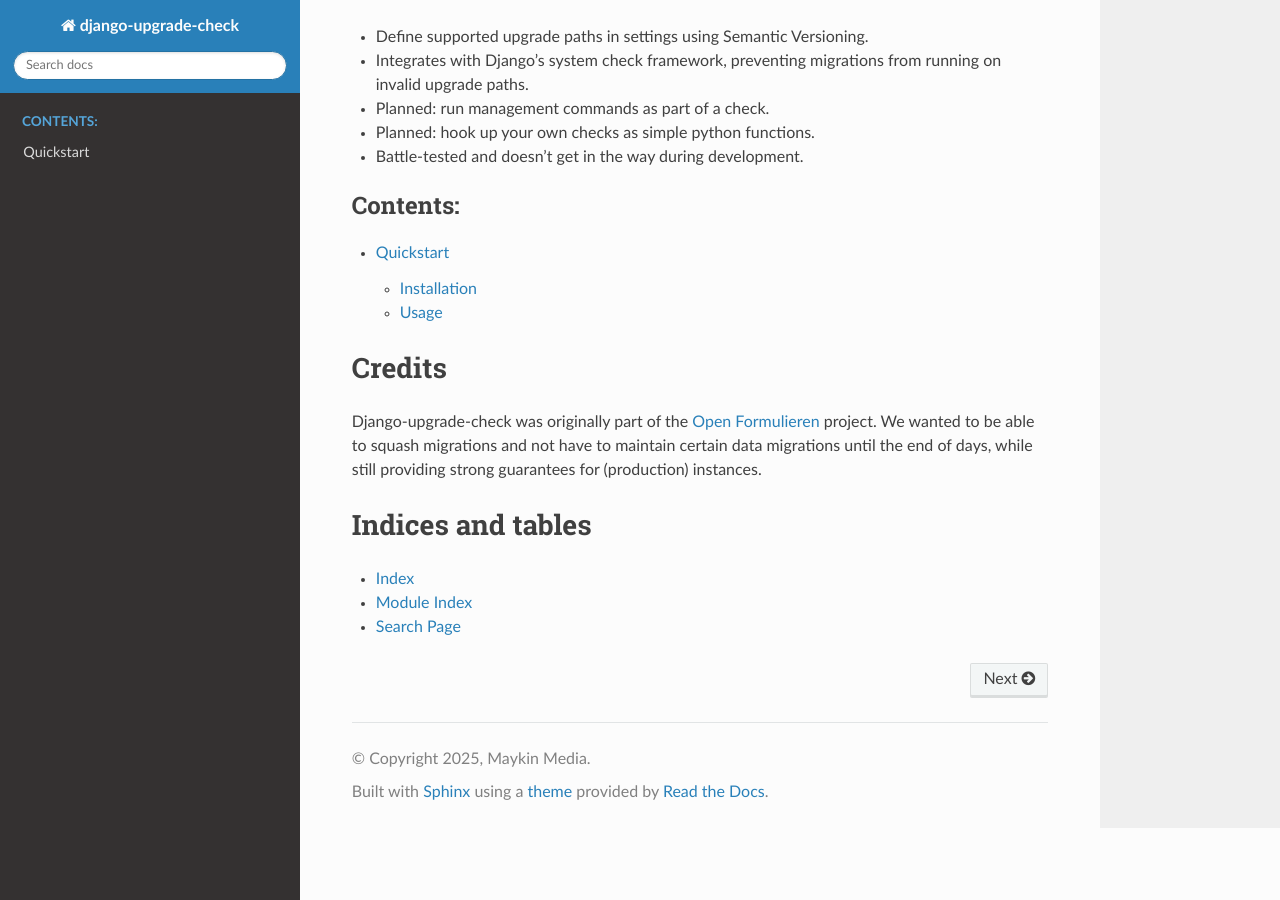
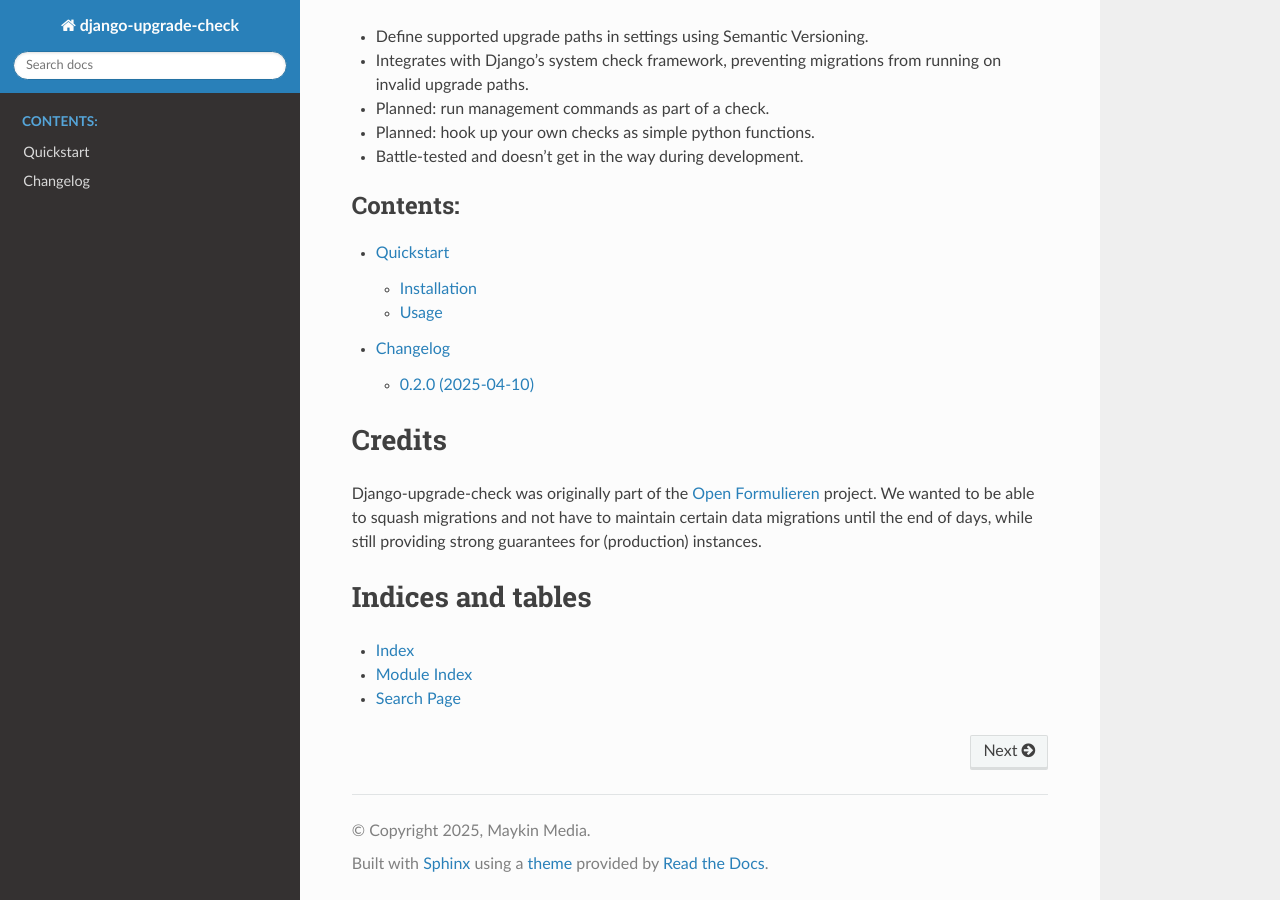
Before and after one commit to maykinmedia/django-upgrade-check, a Sphinx documentation site: the page built from docs/index.rst, in a window 1280 px wide and 900 px high, scrolled down 742 px. Built offline with Sphinx 7.4.7 and the Read the Docs theme 3.1.0, drawn with Linux system fonts in a browser that asks for light colours.

Commit message:
:package: Prepare proper 0.2.0 package
* Changelog added (also to docs)
* Bumped version

```diff
--- a/README.rst
+++ b/README.rst
@@ -3,7 +3,7 @@
 Welcome to django-upgrade-check's documentation!
 ================================================
 
-:Version: 0.1.0
+:Version: 0.2.0
 :Source: https://github.com/maykinmedia/django-upgrade-check
 :Keywords: ``<keywords>``
 :PythonVersion: 3.10
--- /dev/null
+++ b/docs/changelog.rst
@@ -0,0 +1 @@
+.. include:: ../CHANGELOG.rst
--- a/docs/conf.py
+++ b/docs/conf.py
@@ -26,7 +26,7 @@
 author = "Maykin Media"
 
 # The full version, including alpha/beta/rc tags
-release = "0.1.0"
+release = "0.2.0"
 
 
 # -- General configuration ---------------------------------------------------
--- a/docs/index.rst
+++ b/docs/index.rst
@@ -41,6 +41,7 @@
    :caption: Contents:
 
    quickstart
+   changelog
 
 
 Credits
--- a/pyproject.toml
+++ b/pyproject.toml
@@ -4,7 +4,7 @@
 
 [project]
 name = "django-upgrade-check"
-version = "0.1.0"
+version = "0.2.0"
 description = "Integrate project upgrade checks in Django's system check framework"
 authors = [
     {name = "Maykin Media", email = "support@maykinmedia.nl"}
@@ -36,6 +36,7 @@
 Documentation = "http://django-upgrade-check.readthedocs.io/en/latest/"
 "Bug Tracker" = "https://github.com/maykinmedia/django-upgrade-check/issues"
 "Source Code" = "https://github.com/maykinmedia/django-upgrade-check"
+Changelog = "https://github.com/maykinmedia/django-upgrade-check/blob/main/CHANGELOG.rst"
 
 [project.optional-dependencies]
 tests = [
@@ -74,7 +75,7 @@
 DJANGO_SETTINGS_MODULE = "testapp.settings"
 
 [tool.bumpversion]
-current_version = "0.1.0"
+current_version = "0.2.0"
 files = [
     {filename = "pyproject.toml"},
     {filename = "README.rst"},
```
Also changed, not shown: CHANGELOG.rst (added, +22 -0 lines).
